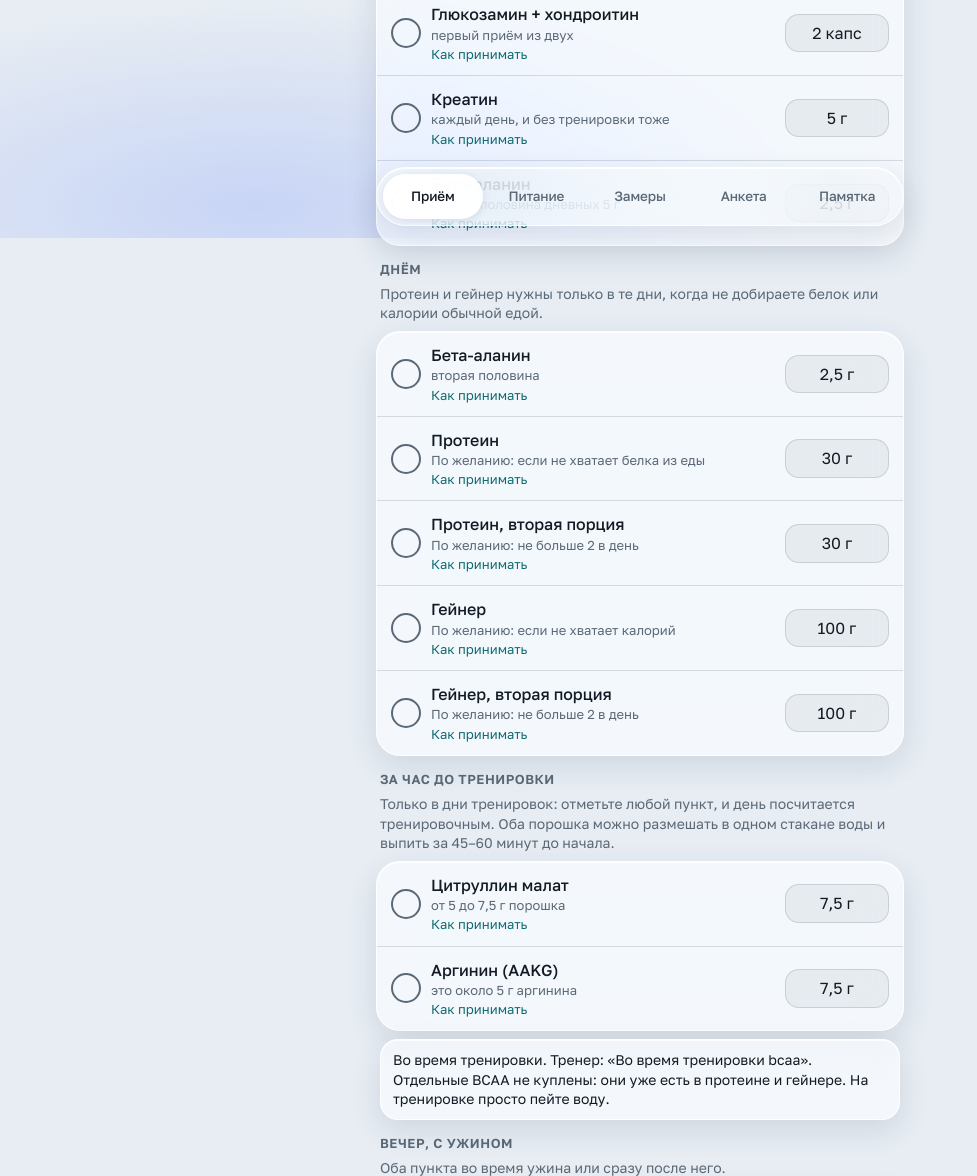
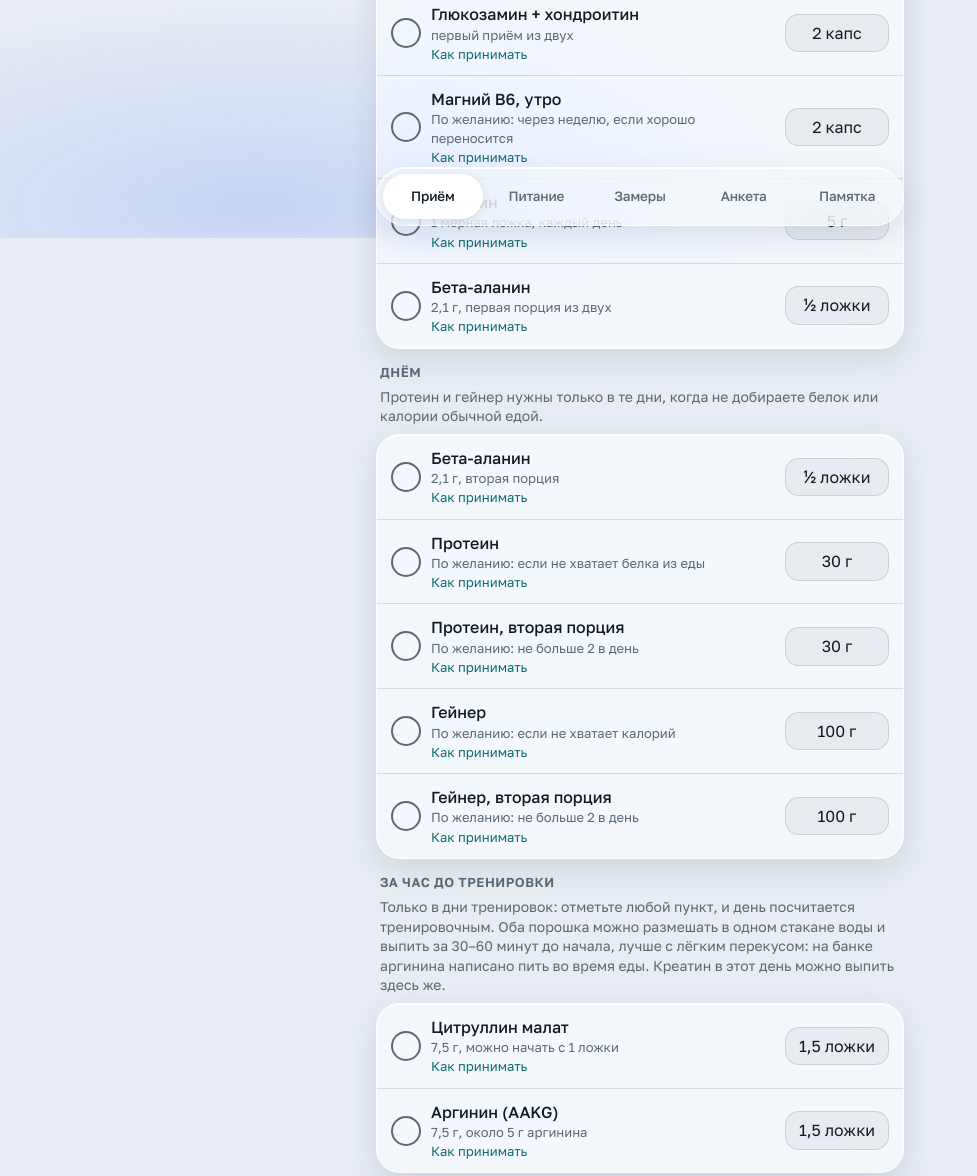
Before and after one commit to Astron-Staff/dobavki, a plain HTML site: page index.html in a window 1280 px wide. Shown: the part 562-1738 px from the top of the page, without its empty margins (0-977 px from the left). Drawn offline with Linux system fonts and the light colour scheme; a web font is replaced by a local one.

Commit message:
Align intake instructions with the product labels
Co-Authored-By: Claude Opus 5.5 <noreply@anthropic.com>
Claude-Session: https://claude.ai/code/session_01U4rSJvkqGxhQb3dArVK6Qp

```diff
--- a/index.html
+++ b/index.html
@@ -223,35 +223,37 @@ var PLAN=[
    how:"1 капсула с завтраком, в котором есть жир: яйца, масло, сыр. Без жира D3 усваивается хуже."},
   {id:"gluco1",name:"Глюкозамин + хондроитин",amt:"2 капс",note:"первый приём из двух",coach:Q_BAD,
    how:"2 капсулы утром и ещё 2 вечером, всего 4 в день. Только во время еды. Курс 1–2 месяца, двух банок хватит на два."},
-  {id:"creatine",name:"Креатин",amt:"5 г",note:"каждый день, и без тренировки тоже",coach:"Креатин моногидрат (5 гр в день)",
-   how:"Примерно 1 мерная ложка из банки на стакан воды или сока. Время не важно, важна регулярность. В день с 1 порцией гейнера берите 2,5 г, с 2 порциями отдельный креатин не нужен: в гейнере он уже есть. За день пейте больше воды."},
-  {id:"beta1",name:"Бета-аланин",amt:"2,5 г",note:"первая половина дневных 5 г",coach:Q_PRE,
-   how:"Порция на банке 2 г, значит нужна порция с небольшой горкой. Размешать в воде. Тренер писал 5 г перед тренировкой, но бета-аланин работает за счёт накопления, поэтому те же 5 г разбиты на два приёма каждый день. Покалывание кожи через 15–20 минут безвредно."}
+  {id:"mg0",name:"Магний B6, утро",amt:"2 капс",note:"через неделю, если хорошо переносится",opt:true,coach:Q_BAD,
+   how:"Вторые 2 капсулы по этикетке (2 капсулы 2 раза в день), во время еды. Добавляйте, только если вечерний приём не ослабляет стул."},
+  {id:"creatine",name:"Креатин",amt:"5 г",note:"1 мерная ложка, каждый день",coach:"Креатин моногидрат (5 гр в день)",
+   how:"1 мерная ложка (5 г) на 200–250 мл воды. На банке написано пить за 15–30 минут до нагрузки, поэтому в дни тренировок удобно выпить перед залом вместе с цитруллином. В остальные дни в любое время, главное каждый день. В день с 1 порцией гейнера берите половину ложки, с 2 порциями отдельный креатин не нужен: в гейнере он уже есть. Банку держите плотно закрытой в сухом месте: на этикетке указано использовать её в течение 4 недель после вскрытия."},
+  {id:"beta1",name:"Бета-аланин",amt:"½ ложки",note:"2,1 г, первая порция из двух",coach:Q_PRE,
+   how:"Половина мерной ложки (2,1 г) на 200 мл воды, во время еды. По этикетке 1–2 такие порции в день, то есть максимум 4,2 г. Тренер писал 5 г, но этикетка ограничивает 4,2 г, и это тоже рабочая доза: в исследованиях брали 3,2–6,4 г в день. Пить каждый день, а не только перед тренировкой: он действует за счёт накопления. Покалывание кожи через 15–20 минут безвредно."}
  ]},
  {title:"Днём",desc:"Протеин и гейнер нужны только в те дни, когда не добираете белок или калории обычной едой.",items:[
-  {id:"beta2",name:"Бета-аланин",amt:"2,5 г",note:"вторая половина",coach:Q_PRE,
-   how:"Так же, как утром. В день тренировки удобно выпить вместе с цитруллином и аргинином за час до зала."},
+  {id:"beta2",name:"Бета-аланин",amt:"½ ложки",note:"2,1 г, вторая порция",coach:Q_PRE,
+   how:"Так же, как утром: половина мерной ложки на 200 мл воды, во время еды. В день тренировки удобно выпить вместе с цитруллином и аргинином. Больше двух порций в день не нужно."},
   {id:"prot1",name:"Протеин",amt:"30 г",note:"если не хватает белка из еды",opt:true,coach:"В качестве добора белка, сывороточный протеин (не больше 2 порций в день)",
-   how:"30 г, это 2 мерные ложки, на 250–300 мл воды или молока, взболтать в шейкере. В порции 22 г белка. Пить между приёмами пищи или в течение пары часов после тренировки."},
+   how:"30 г, это 2 мерные ложки, на 250–300 мл воды или обезжиренного молока, взболтать в шейкере. В порции 22 г белка. Пить между приёмами пищи или в течение пары часов после тренировки. Открытую банку по этикетке лучше использовать за 2 месяца."},
   {id:"prot2",name:"Протеин, вторая порция",amt:"30 г",note:"не больше 2 в день",opt:true,
    how:"Только если и после первой порции белка за день мало. Не вместо еды, а в дополнение к ней."},
   {id:"gain1",name:"Гейнер",amt:"100 г",note:"если не хватает калорий",opt:true,coach:"В качестве добора углеводов, гейнер (не больше 2 порций в день)",
-   how:"100 г, это 2 мерные ложки, на 300–400 мл воды или молока. В порции 377 ккал, 70 г углеводов, 20 г белка и 2,64 г креатина. Удобнее всего после тренировки или между едой."},
+   how:"100 г, это 2 мерные ложки, на 300–400 мл воды или обезжиренного молока, в шейкере. В порции 377 ккал, 70 г углеводов, 20 г белка и 2,64 г креатина. Пить между приёмами пищи, удобно после тренировки. Открытую банку по этикетке лучше использовать за 2 месяца."},
   {id:"gain2",name:"Гейнер, вторая порция",amt:"100 г",note:"не больше 2 в день",opt:true,
    how:"Если вес не растёт. Если начал прибавляться жир, вернитесь к одной порции или уберите гейнер, протеин оставьте."}
  ]},
- {title:"За час до тренировки",train:true,desc:"Оба порошка можно размешать в одном стакане воды и выпить за 45–60 минут до начала.",
+ {title:"За час до тренировки",train:true,desc:"Оба порошка можно размешать в одном стакане воды и выпить за 30–60 минут до начала, лучше с лёгким перекусом: на банке аргинина написано пить во время еды. Креатин в этот день можно выпить здесь же.",
   foot:"Во время тренировки. Тренер: «Во время тренировки bcaa». Отдельные BCAA не куплены: они уже есть в протеине и гейнере. На тренировке просто пейте воду.",items:[
-  {id:"citr",name:"Цитруллин малат",amt:"7,5 г",note:"от 5 до 7,5 г порошка",coach:Q_PRE,
-   how:"Порция на банке 5 г, это и есть доза тренера. В 5 г малата чистого цитруллина около 3,3 г, поэтому для заметного эффекта стоит 1,5 порции. Можно начать с 5 г и посмотреть на самочувствие. Вкус кислый."},
-  {id:"aakg",name:"Аргинин (AAKG)",amt:"7,5 г",note:"это около 5 г аргинина",coach:Q_PRE,
-   how:"В AAKG чистого аргинина около двух третей, поэтому 5 г аргинина от тренера это примерно 7,5 г порошка. Сколько граммов в мерной ложке, проверьте на банке. Если на голодный желудок подташнивает, выпейте после лёгкого перекуса."}
+  {id:"citr",name:"Цитруллин малат",amt:"1,5 ложки",note:"7,5 г, можно начать с 1 ложки",coach:Q_PRE,
+   how:"1 мерная ложка = 5 г, это и есть доза тренера. По этикетке в 5 г порошка 3,4 г чистого цитруллина, поэтому для заметного эффекта лучше 1,5 ложки (7,5 г). Размешать в 200–300 мл воды. Можно начать с 1 ложки и посмотреть на самочувствие. Вкус кислый."},
+  {id:"aakg",name:"Аргинин (AAKG)",amt:"1,5 ложки",note:"7,5 г, около 5 г аргинина",coach:Q_PRE,
+   how:"1 мерная ложка с горкой = 5 г. В AAKG чистого аргинина около двух третей, поэтому 5 г аргинина от тренера это примерно 1,5 ложки с горкой (7,5 г). По этикетке можно до 2 ложек в день, так что доза в пределах нормы. На банке написано пить во время еды и в 200 мл воды комнатной температуры: перед тренировкой удобно вместе с лёгким перекусом."}
  ]},
  {title:"Вечер, с ужином",desc:"Оба пункта во время ужина или сразу после него.",items:[
   {id:"gluco2",name:"Глюкозамин + хондроитин",amt:"2 капс",note:"второй приём из двух",coach:Q_BAD,
    how:"Вторые 2 капсулы за день, во время еды."},
-  {id:"mg",name:"Магний B6",amt:"2 капс",note:"можно до 4, если переносится",coach:Q_BAD,
-   how:"Начните с 2 капсул, это 200 мг магния. Вечером, потому что магний расслабляет и помогает уснуть. Если стул в норме, через неделю можно поднять до 3–4 капсул."}
+  {id:"mg",name:"Магний B6",amt:"2 капс",note:"во время ужина",coach:Q_BAD,
+   how:"2 капсулы во время ужина. По этикетке полная доза 2 капсулы 2 раза в день. Начните с одного вечернего приёма: магний расслабляет и помогает уснуть, а цитрат в большой дозе может ослабить стул. Если через неделю всё в порядке, добавьте утренний приём (пункт «Магний B6, утро» в блоке завтрака)."}
  ]}
 ];
 var ROWS=[
@@ -471,20 +473,20 @@ var COACH=[
 var GUIDE=[
  ["Протеин","Быстрый белок для восстановления и роста мышц. Нужен, только если не добираете белок едой.","Порция 30 г на 250–300 мл воды или молока, между едой или после тренировки."],
  ["Гейнер","Углеводы с белком, дополнительные калории для набора массы.","Порция 100 г на 300–400 мл. В порции уже есть 2,64 г креатина."],
- ["Креатин","Запас энергии для коротких мощных усилий: растут сила и число повторений.","Каждый день, время не важно. Пейте больше воды."],
- ["Цитруллин малат","Усиливает кровоток в мышцах и немного снижает усталость.","За час до тренировки, только в тренировочные дни."],
- ["Аргинин (AAKG)","Работает на тот же эффект, что и цитруллин, но слабее.","За час до тренировки вместе с цитруллином."],
- ["Бета-аланин","Повышает выносливость в тяжёлых подходах. Действует за счёт накопления.","Каждый день, 5 г в два приёма. Покалывание кожи безвредно."],
+ ["Креатин","Запас энергии для коротких мощных усилий: растут сила и число повторений.","1 мерная ложка (5 г) каждый день. В дни тренировок за 15–30 минут до зала, как на банке. Пейте больше воды."],
+ ["Цитруллин малат","Усиливает кровоток в мышцах и немного снижает усталость.","1–1,5 мерные ложки (5–7,5 г) за 30–60 минут до тренировки, только в тренировочные дни."],
+ ["Аргинин (AAKG)","Работает на тот же эффект, что и цитруллин, но слабее.","1,5 мерные ложки с горкой (7,5 г) перед тренировкой вместе с цитруллином, с лёгким перекусом."],
+ ["Бета-аланин","Повышает выносливость в тяжёлых подходах. Действует за счёт накопления.","Каждый день по ½ мерной ложки (2,1 г) 2 раза, во время еды. Покалывание кожи безвредно."],
  ["Омега-3","Сердце, сосуды, суставы.","2 капсулы в день во время еды."],
- ["Магний B6","Нервная система, сон, меньше судорог.","Вечером с едой. Начните с 2 капсул."],
+ ["Магний B6","Нервная система, сон, меньше судорог.","По этикетке 2 капсулы 2 раза в день во время еды. Начните с 2 капсул вечером."],
  ["Витамин D3","Иммунитет, кости, гормональный фон. Важен осенью и зимой.","1 капсула в день с едой, где есть жир."],
  ["Глюкозамин + хондроитин","Суставы и связки. Эффект, если будет, через 1–2 месяца.","По 2 капсулы 2 раза в день во время еды, курс 1–2 месяца."]
 ];
 var DIFF=[
  ["BCAA не куплены","Они уже есть в протеине и гейнере, отдельная банка почти ничего не добавит."],
- ["Бета-аланин каждый день, а не только перед тренировкой","Так он накапливается и работает лучше. Те же 5 г, но в два приёма."],
- ["Креатин меньше в дни с гейнером","В гейнере он уже есть: с 1 порцией добавляйте 2,5 г, с 2 порциями отдельно не нужен."],
- ["Аргинина 7,5 г порошка","В AAKG чистого аргинина около двух третей, поэтому 7,5 г порошка дают примерно 5 г."]
+ ["Бета-аланин каждый день, а не только перед тренировкой","Так он накапливается и работает лучше. По этикетке максимум 4,2 г в день (2 порции по ½ ложки), это чуть меньше 5 г от тренера, но тоже рабочая доза."],
+ ["Креатин меньше в дни с гейнером","В гейнере он уже есть: с 1 порцией добавляйте половину ложки, с 2 порциями отдельно не нужен."],
+ ["Аргинина 1,5 ложки порошка","В AAKG чистого аргинина около двух третей, поэтому 1,5 ложки с горкой (7,5 г) дают примерно 5 г."]
 ];
 function renderInfo(){
   var root=document.getElementById("view-info"); root.textContent="";
@@ -680,7 +682,7 @@ renderDay();
     clearTimeout(timer); ready("Отметки сохраняются автоматически");
   }catch(e){ clearTimeout(timer); db=null; useLocal() }
 })();
-var APP_VERSION="11";
+var APP_VERSION="12";
 if("serviceWorker" in navigator){navigator.serviceWorker.register("sw.js").then(function(r){document.addEventListener("visibilitychange",function(){if(!document.hidden)r.update().catch(function(){})})}).catch(function(){})}
 var lastCheck=0;
 function checkVersion(){
```
Also changed, not shown: version.txt.
